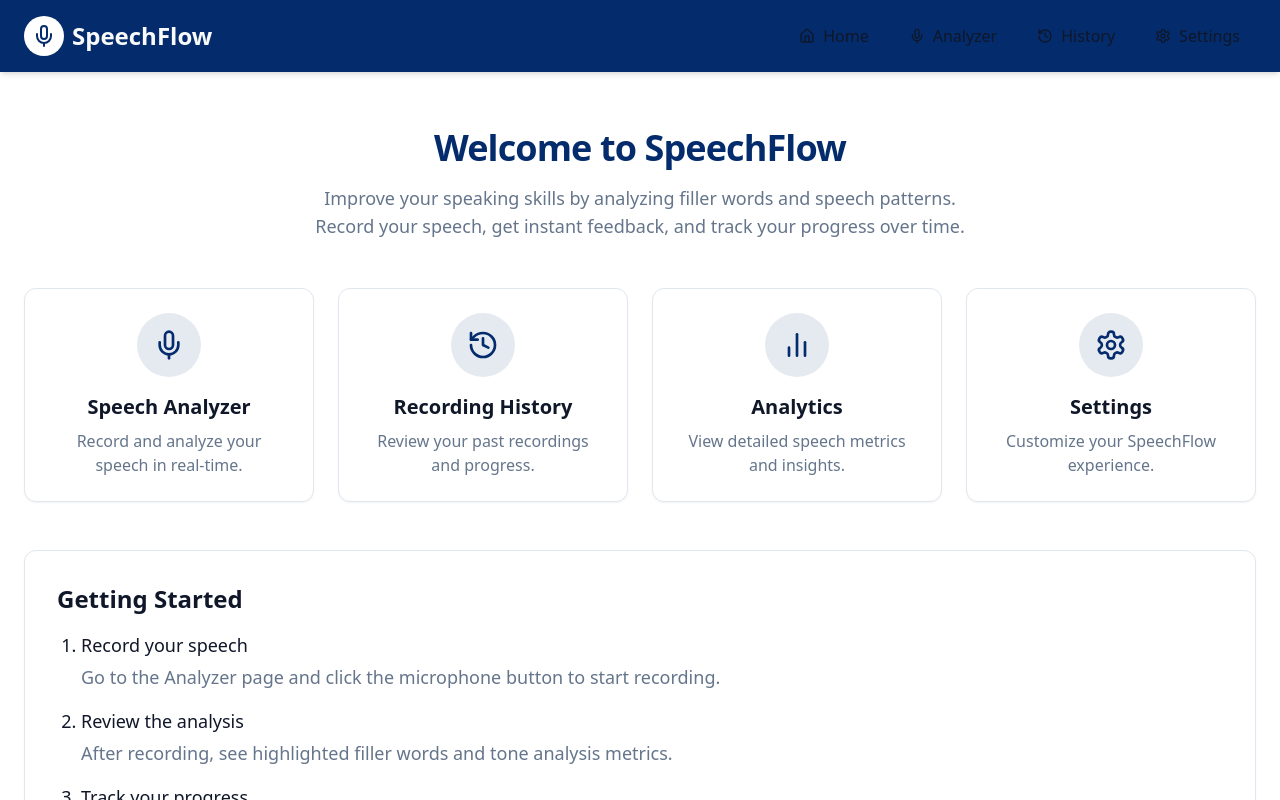
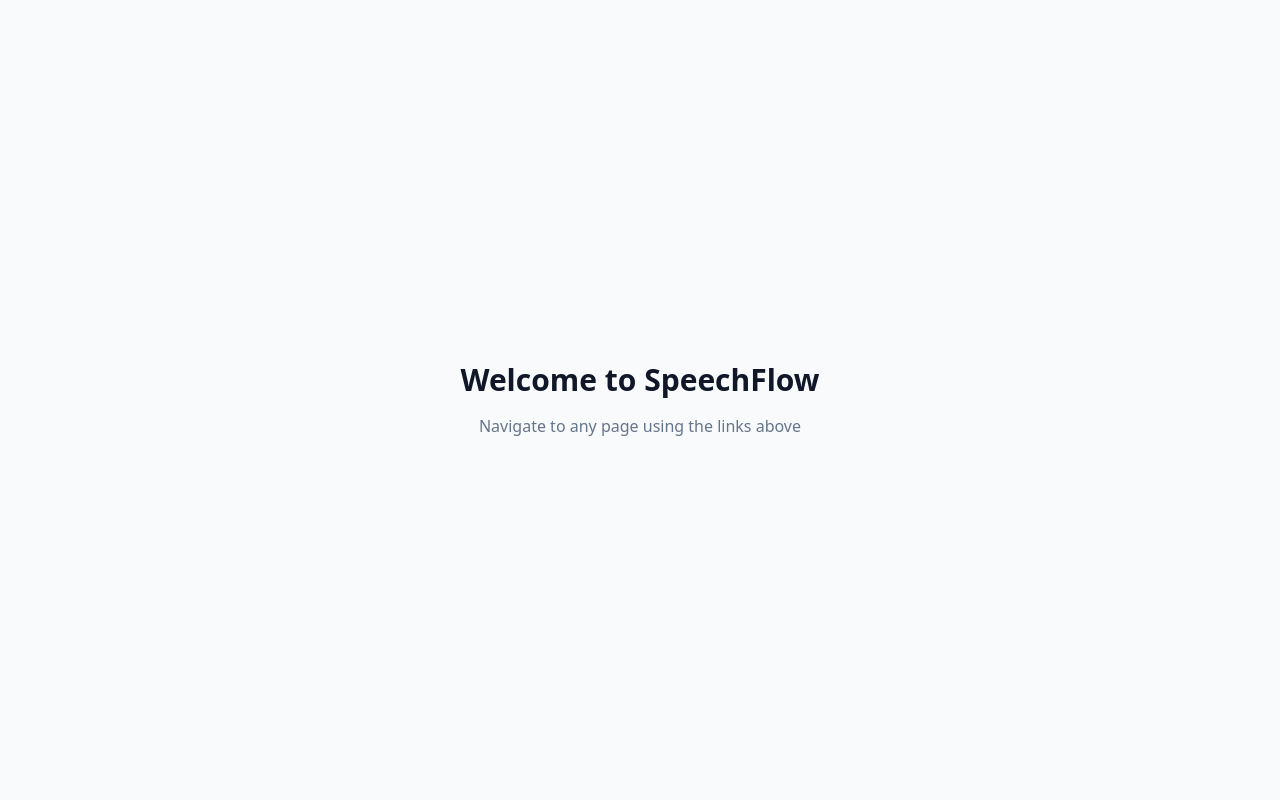
Before and after one commit to shreyanair7/speechfloww, a React (Vite) app: page / in a window 1280 px wide. Before the commit this address led to /home. Shown: the top 800 px of the page. Built offline with nearby package versions, Linux system fonts and the light colour scheme.

Commit message:
Remove settings redirection
The settings page should no longer redirect.

```diff
--- a/src/pages/Index.tsx
+++ b/src/pages/Index.tsx
@@ -1,6 +1,4 @@
 
-import { useEffect } from 'react';
-import { useNavigate } from 'react-router-dom';
 import { Suspense } from 'react';
 
 // Loading state for the Suspense fallback
@@ -26,18 +24,14 @@ const LoadingState = () => (
 );
 
 const Index = () => {
-  const navigate = useNavigate();
-
-  useEffect(() => {
-    // Redirect to the home page
-    navigate('/home');
-  }, [navigate]);
-
   return (
     <div className="min-h-screen flex flex-col items-center justify-center">
       <Suspense fallback={<LoadingState />}>
         <div className="text-center">
-          <h1 className="text-3xl font-bold">Redirecting to SpeechFlow...</h1>
+          <h1 className="text-3xl font-bold">Welcome to SpeechFlow</h1>
+          <p className="mt-4 text-muted-foreground">
+            Navigate to any page using the links above
+          </p>
         </div>
       </Suspense>
     </div>
```
